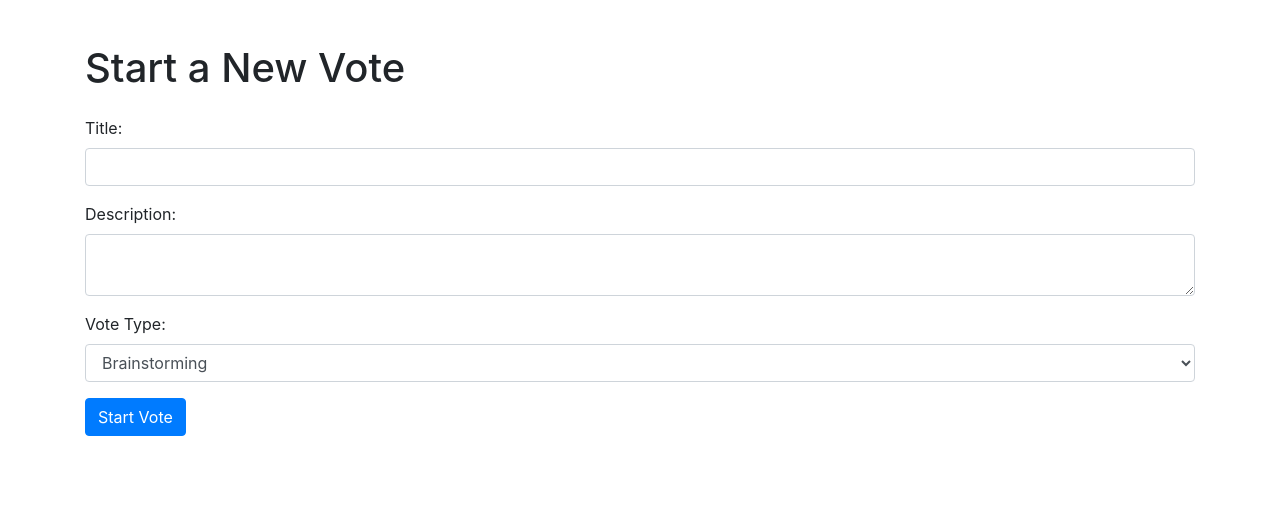
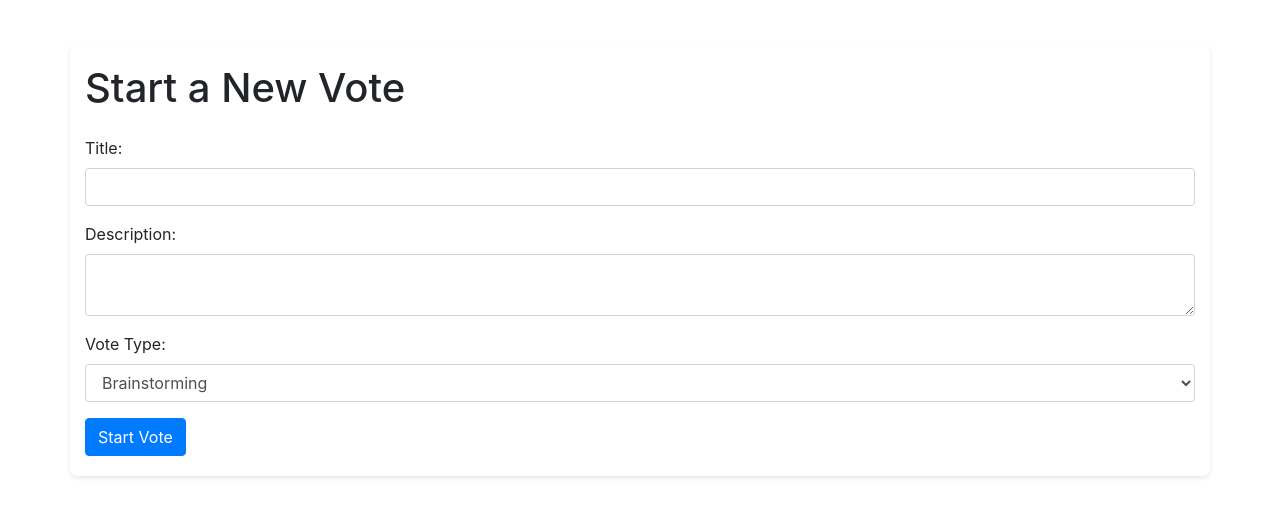
Before and after one commit to davideuler/remote-voting, a Flask app: page /start in a window 1280 px wide. Shown: the part 45-562 px from the top of the page. Run offline with Flask 3, Linux system fonts and the light colour scheme; a user stored in the database is signed in; parts of the project's set-up code (start-up, migrations or seed data) failed here and were passed over; some libraries are stand-ins or nearby versions.

Commit message:
css update

```diff
--- a/static/styles.css
+++ b/static/styles.css
@@ -1,5 +1,42 @@
+/** body {
+    font-family: Arial, sans-serif;
+} **/
+
+/* Add this in a <style> tag within the head of base.html or in an external stylesheet */
 body {
-    font-family: Arial, sans-serif;
+    margin-top: 20px;
+    background: #f8f9fa; /* Light gray background */
+}
+
+.container {
+    background: #fff; /* White background for content */
+    padding: 20px;
+    border-radius: 8px;
+    box-shadow: 0 2px 4px rgba(0, 0, 0, 0.1);
+}
+
+/* Responsive font size for the title */
+h1 {
+    font-size: 2rem;
+}
+
+/* Style the form elements consistently */
+.form-control {
+    margin-bottom: 10px;
+}
+
+/* Customize the button */
+.btn-primary {
+    color: #fff;
+    background-color: #007bff;
+    border-color: #007bff;
+}
+
+/* Add responsiveness for smaller devices */
+@media (max-width: 768px) {
+    .container {
+        padding: 10px;
+    }
 }
 
 header {
```
